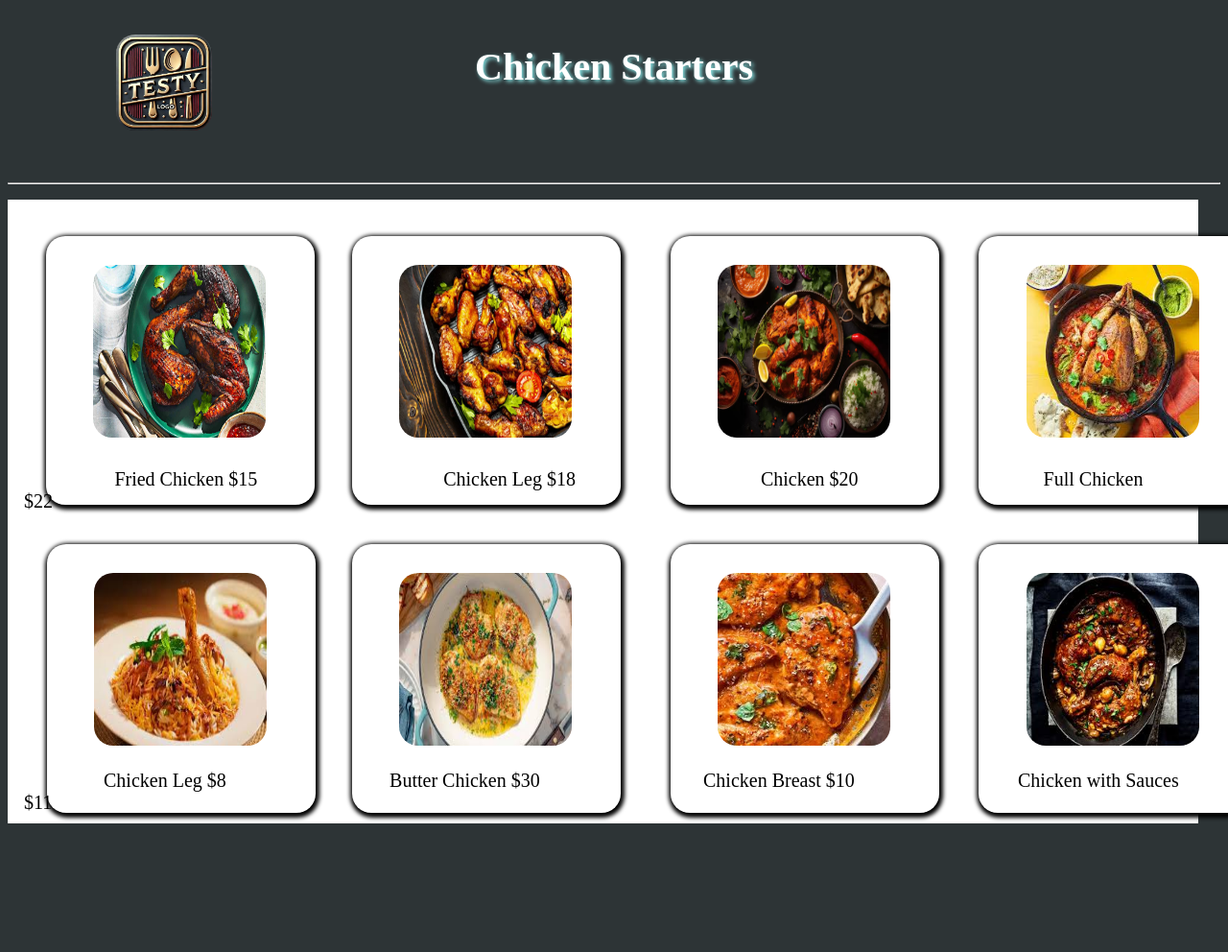
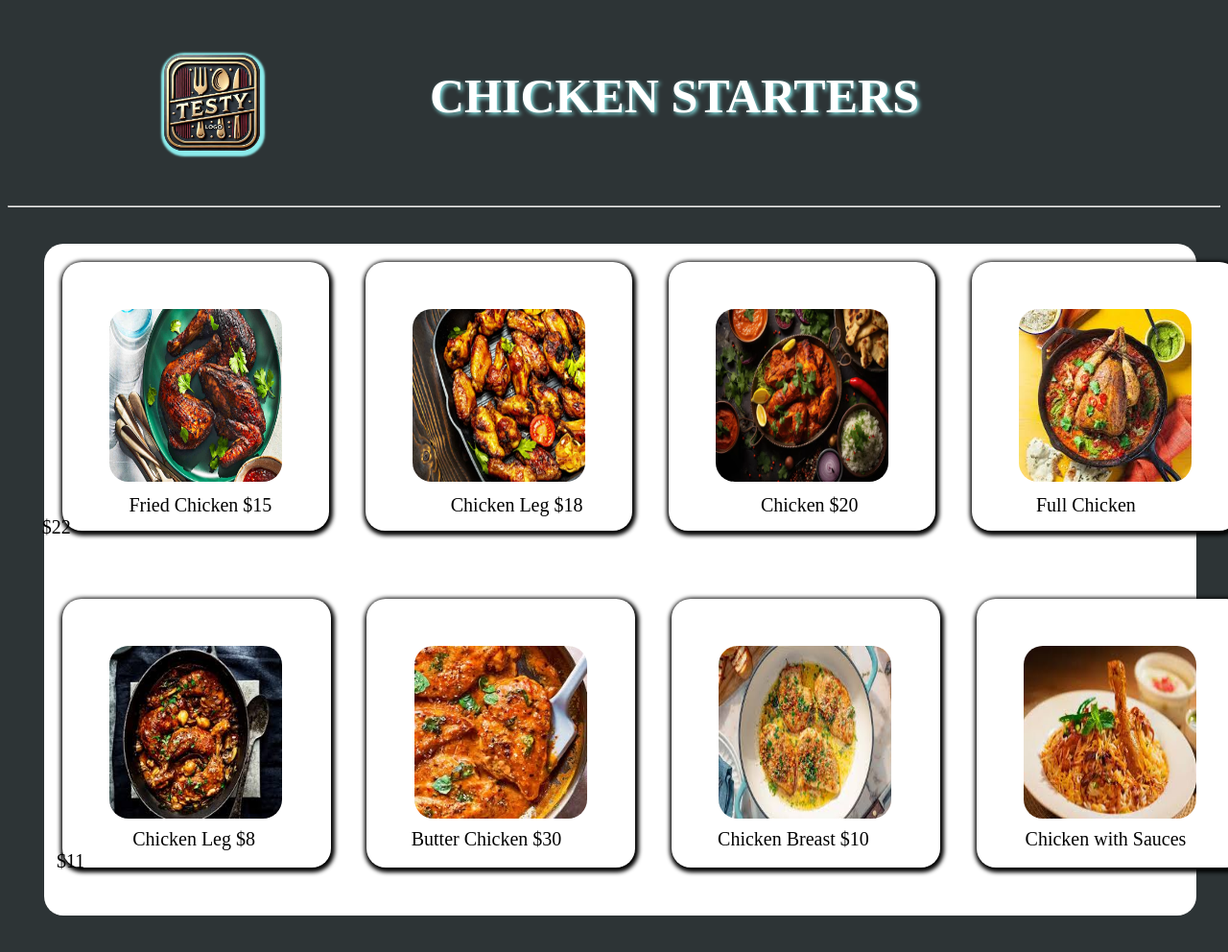
Before and after one commit to mutwallisahil/hotel-website, a plain HTML site: page chicken.html in a window 1280 px wide. Shown: the whole page at 96% size. Before the commit the page ends 874 px from the top, so only its background shows below. Drawn offline with Linux system fonts and the light colour scheme.

Commit message:
Update chicken.html

```diff
--- a/chicken.html
+++ b/chicken.html
@@ -1,13 +1,15 @@
 <html>
-<head><title>Biryani</title>
+<head><title>Chicken Starters</title>
 <style>
 body {background-color:#2d3436;}
 logo img{height:100px;
          width:100px;
         position:relative;
-     top:-1.2cm;
+     top:cm;
 left:3cm;
     border-radius:20%;
+         box-shadow: 1px 2px 2px 4px rgba(150, 350, 300, 0.9);
+
 }
 
 logo img:hover{height:100px;
@@ -15,164 +17,157 @@ logo img:hover{height:100px;
          box-shadow: 1px 2px 2px 4px rgba(150, 50, 000, 0.9);
 
 }
-
-h1{text-align:center;
-   font-size:40px;
-   position:relative;
-   top:1cm;
+h1{position:absolute;
+   font-size:50px;
+left:35%;
+top:1cm;
 color:white;
        text-shadow: 2px 2px 4px rgba(150, 350, 300, 0.9);
 
 }
-
-
-menu{
-width:95%;
-height:650px;
+.container{
+   width:95%;
+height:700px;
 background-color:white;
+border-radius:20px;
+  display:flex;
+margin:1cm;
 
 }
 
 
-div{  position:absolute;
-top:6.5cm;
+#box1{
+
 width:280px;
 height:280px;
 background-color:white;
 box-shadow:1px 2px 4px 3px black;
 border-radius:20px;
+margin:0.5cm;
+
+}
+#box2{ width:280px;
+height:280px;
+background-color:white;
+box-shadow:1px 2px 4px 3px black;
+border-radius:20px;
+margin:0.5cm;
+
+}
+#box3{ width:280px;
+height:280px;
+background-color:white;
+box-shadow:1px 2px 4px 3px black;
+border-radius:20px;
+margin:0.5cm;
+
+}
+#box4{ width:280px;
+height:280px;
+background-color:white;
+box-shadow:1px 2px 4px 3px black;
+border-radius:20px;
+margin:0.5cm;
 
 }
 
+.container1{
+   display:flex;
+  position:absolute;
+  top:16cm;
+ }
 
-img{border-radius:20px;
-width:180px;
-height:180px;
-top:0.8cm;
-left:1.3cm;
-position:relative;
-}
 
-nav{  position:absolute;
-top:6.5cm;
-left:9.7cm;
+#box5{
+
 width:280px;
 height:280px;
 background-color:white;
 box-shadow:1px 2px 4px 3px black;
 border-radius:20px;
+margin:0.5cm;
 
 }
-
-nav2{  position:absolute;
-top:6.5cm;
-left:18.5cm;
-width:280px;
+#box6{ width:280px;
 height:280px;
 background-color:white;
 box-shadow:1px 2px 4px 3px black;
 border-radius:20px;
+margin:0.5cm;
 
 }
-nav3{  position:absolute;
-top:6.5cm;
-left:27cm;
-width:280px;
+#box7{ width:280px;
 height:280px;
 background-color:white;
 box-shadow:1px 2px 4px 3px black;
 border-radius:20px;
+margin:0.5cm;
 
 }
-
-nav1{  position:absolute;
-top:15cm;
-left:27cm;
-width:280px;
+#box8{ width:280px;
 height:280px;
 background-color:white;
 box-shadow:1px 2px 4px 3px black;
 border-radius:20px;
+margin:0.5cm;
 
 }
-
-nav4{  position:absolute;
-top:15cm;
-left:18.5cm;
-width:280px;
-height:280px;
-background-color:white;
-box-shadow:1px 2px 4px 3px black;
-border-radius:20px;
-
-}
-nav5{  position:absolute;
-top:15cm;
-left:9.7cm;
-width:280px;
-height:280px;
-background-color:white;
-box-shadow:1px 2px 4px 3px black;
-border-radius:20px;
-
-}
-  nav6{  position:absolute;
-top:15cm;
-left:1.3cm;
-width:280px;
-height:280px;
-background-color:white;
-box-shadow:1px 2px 4px 3px black;
-border-radius:20px;
-
+img{border-radius:20px;
+width:180px;
+height:180px;
+margin:1.3cm;
 }
 
-h2{position:absolute;
-    top:1cm;
-    left:15cm;
-}
+
+
+img:hover{ width:185px; height:185px;}
+
 ul{
      position:absolute;
-     top:12.5cm;
-     left:-0.4cm;
+     top:13.2cm;
+     left:0.1cm;
 }
 ul li{
       display:inline;
-       margin:2.5cm;
+       margin:2.4cm;
        font-size:20px;
 }
 ol{
      position:absolute;
-     top:20.8cm;
-     left:-0.4cm;
+     top:22.4cm;
+     left:0.5cm;
 }
 ol li{
       display:inline;
-       margin:2.2cm;
+       margin:2.1cm;
        font-size:20px;
 }
-img:hover{ width:190px; height:190px;}
+
 </style>
 </head>
 <body>
 
-        <h1>Chicken Starters</h1>
-        <logo><a href="menu.html"><img src="logo.jpeg" alt="Logo"></a></logo>
+    <h1>CHICKEN STARTERS </h1>
+
+<logo><a href="menu.html"><img src="logo.jpeg" alt="Logo"></a></logo>
 <hr>
 
-       <menu class="1">
+    <div class="container">
+              <div id="box1">  <img src="1.jpg" alt="Image 9"></div>
+             <div id="box2">  <img src="2.webp" alt="Image 9"> </div>
+             <div id="box3"> <img src="3.webp" alt="Image 9">  </div>
+             <div id="box4"> <img src="4.jpg" alt="Image 9">  </div>
 
 
+             <div class="container1">
+                    <div id="box5"> <img src="5.jpg" alt="Image 9"> </div>
+                    <div id="box6">  <img src="6.jpg" alt="Image 9"> </div>
+                    <div id="box7">  <img src="7.jpg" alt="Image 9"> </div>
+                    <div id="box8">  <img src="8.jpg" alt="Image 9"> </div>
 
-        <div><img src="1.jpg" alt="Image 9"></div>
-        <nav><img src="2.webp" alt="Image 9"></nav>
-        <nav2><img src="3.webp" alt="Image 9"></nav2>
-        <nav3><img src="4.jpg" alt="Image 9"></nav3>
-        <nav1><img src="5.jpg" alt="Image 9"></nav1>
-        <nav4><img src="6.jpg" alt="Image 9"></nav4>
-        <nav5><img src="7.jpg" alt="Image 9"></nav5>
-        <nav6><img src="8.jpg" alt="Image 9"></nav6>
-</menu>
+             </div>
+
+     </div>
 
      <ul>
        <li>Fried Chicken  $15 </li>
```
